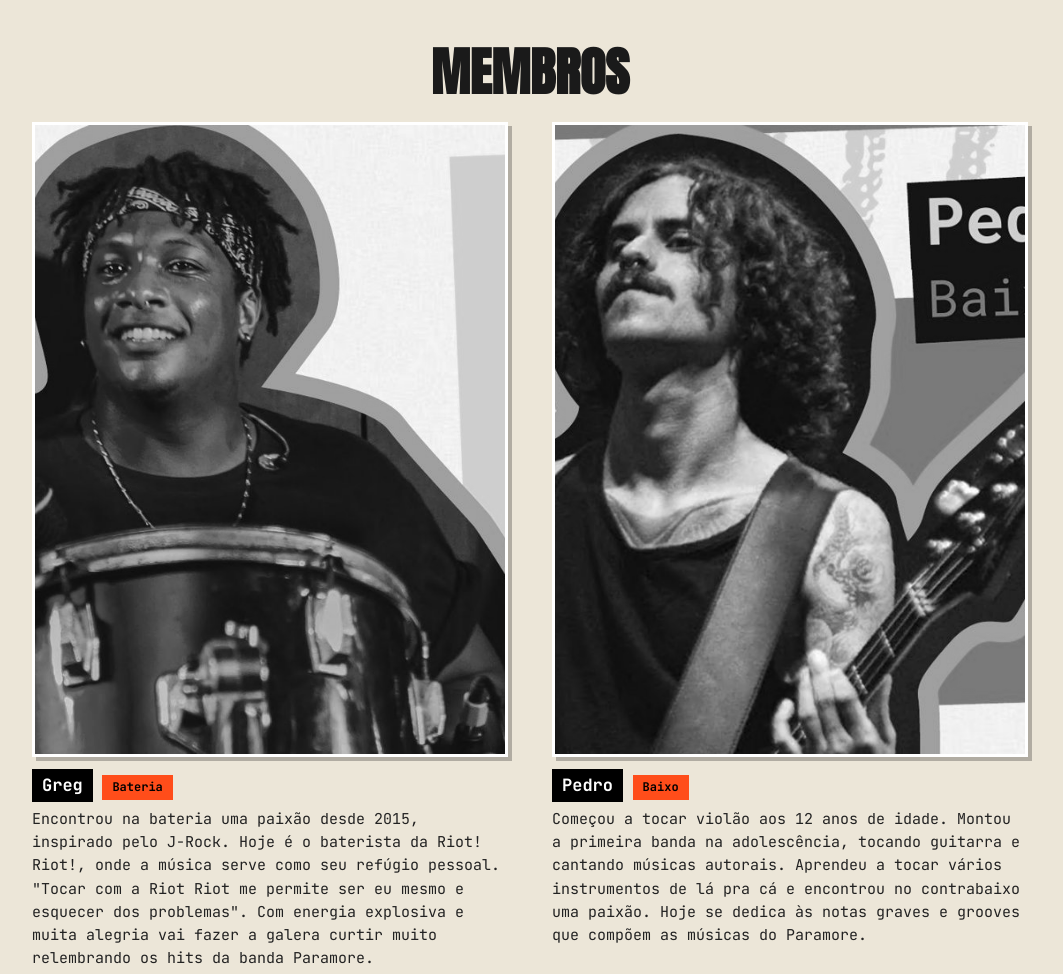
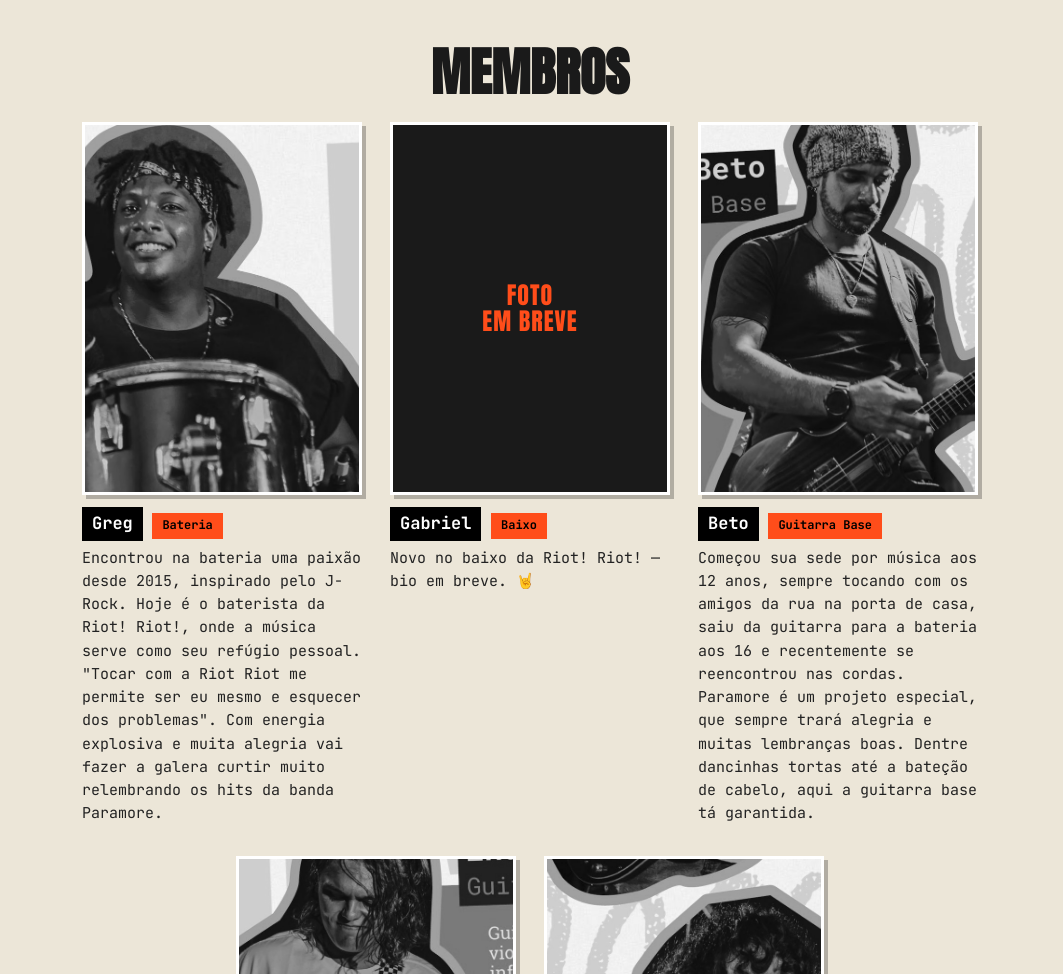
Before and after one commit to endy-s/riotriot, a plain HTML site: page index.html in a window 1280 px wide. Shown: the part 1120-2094 px from the top of the page, without its empty margins (110-1173 px from the left). Drawn offline with Linux system fonts and the light colour scheme.

Commit message:
Membros: 3-2 centered layout, smaller images; reorder + Pedro->Gabriel (foto/bio em breve placeholders). Co-Authored-By: Claude Opus 4.8 (Endy Silveira)

```diff
--- a/index.html
+++ b/index.html
@@ -60,22 +60,22 @@
           <p class="m-bio">Encontrou na bateria uma paixão desde 2015, inspirado pelo J-Rock. Hoje é o baterista da Riot! Riot!, onde a música serve como seu refúgio pessoal. "Tocar com a Riot Riot me permite ser eu mesmo e esquecer dos problemas". Com energia explosiva e muita alegria vai fazer a galera curtir muito relembrando os hits da banda Paramore.</p>
         </article>
         <article class="member">
-          <img src="assets/img/pedro.jpg" alt="Pedro">
-          <h3 class="m-name">Pedro</h3>
+          <div class="m-photo-soon" role="img" aria-label="Foto em breve">FOTO<br>EM BREVE</div>
+          <h3 class="m-name">Gabriel</h3>
           <span class="m-role">Baixo</span>
-          <p class="m-bio">Começou a tocar violão aos 12 anos de idade. Montou a primeira banda na adolescência, tocando guitarra e cantando músicas autorais. Aprendeu a tocar vários instrumentos de lá pra cá e encontrou no contrabaixo uma paixão. Hoje se dedica às notas graves e grooves que compõem as músicas do Paramore.</p>
+          <p class="m-bio">Novo no baixo da Riot! Riot! — bio em breve. 🤘</p>
+        </article>
+        <article class="member">
+          <img src="assets/img/beto.jpg" alt="Beto">
+          <h3 class="m-name">Beto</h3>
+          <span class="m-role">Guitarra Base</span>
+          <p class="m-bio">Começou sua sede por música aos 12 anos, sempre tocando com os amigos da rua na porta de casa, saiu da guitarra para a bateria aos 16 e recentemente se reencontrou nas cordas. Paramore é um projeto especial, que sempre trará alegria e muitas lembranças boas. Dentre dancinhas tortas até a bateção de cabelo, aqui a guitarra base tá garantida.</p>
         </article>
         <article class="member">
           <img src="assets/img/endy.jpg" alt="Endy">
           <h3 class="m-name">Endy</h3>
           <span class="m-role">Guitarra solo + backings</span>
           <p class="m-bio">Guitarrista e back vocal, aprendeu a tocar violão ainda no colégio. Com amigos de infância teve uma banda de rock japonês por 5 anos, se apresentando em SP no maior evento de anime da América Latina. Lançou 12 músicas autorais com uma banda de metal, mas sempre foi apaixonado pelo pop emo rock e promete mostrar todo esse amor a cada música tocada no palco.</p>
-        </article>
-        <article class="member">
-          <img src="assets/img/beto.jpg" alt="Beto">
-          <h3 class="m-name">Beto</h3>
-          <span class="m-role">Guitarra Base</span>
-          <p class="m-bio">Começou sua sede por música aos 12 anos, sempre tocando com os amigos da rua na porta de casa, saiu da guitarra para a bateria aos 16 e recentemente se reencontrou nas cordas. Paramore é um projeto especial, que sempre trará alegria e muitas lembranças boas. Dentre dancinhas tortas até a bateção de cabelo, aqui a guitarra base tá garantida.</p>
         </article>
         <article class="member">
           <img src="assets/img/fernanda.jpg" alt="Fernanda">
--- a/styles.css
+++ b/styles.css
@@ -76,11 +76,15 @@ a{ color:inherit; }
 }
 
 .section p{ font-size:15px; }
-.members-grid{ display:grid; grid-template-columns:repeat(2,1fr); gap:40px 44px; }
-.members-grid > .member:last-child:nth-child(odd){ grid-column:1 / -1; justify-self:center; width:calc(50% - 22px); }
-@media (max-width:520px){ .members-grid{ grid-template-columns:1fr; gap:32px; } .members-grid > .member:last-child:nth-child(odd){ grid-column:auto; width:auto; } }
+.members-grid{ display:flex; flex-wrap:wrap; justify-content:center; gap:30px 28px; }
+.member{ width:calc(33.333% - 20px); max-width:280px; }
+@media (max-width:780px){ .member{ width:calc(50% - 14px); max-width:none; } }
+@media (max-width:480px){ .members-grid{ gap:24px; } .member{ width:100%; max-width:330px; } }
 .member img{ width:100%; aspect-ratio:3/4; object-fit:cover; filter:grayscale(1) contrast(1.05);
   border:3px solid #fff; box-shadow:4px 4px 0 rgba(0,0,0,.25); }
+.m-photo-soon{ width:100%; aspect-ratio:3/4; border:3px solid #fff; box-shadow:4px 4px 0 rgba(0,0,0,.25);
+  background:var(--ink); color:var(--orange); display:flex; align-items:center; justify-content:center;
+  text-align:center; font-family:'Anton',sans-serif; font-size:clamp(18px,2.4vw,24px); line-height:1.05; letter-spacing:1px; }
 .m-name{ display:inline-block; background:#000; color:#fff; font-size:17px; padding:3px 10px; margin-top:12px; }
 .m-role{ display:inline-block; background:var(--orange); color:#000; font-size:12px; font-weight:700; padding:3px 10px; margin:6px 0 8px; }
 .m-bio{ font-size:13px; line-height:1.55; color:#222; }
```
